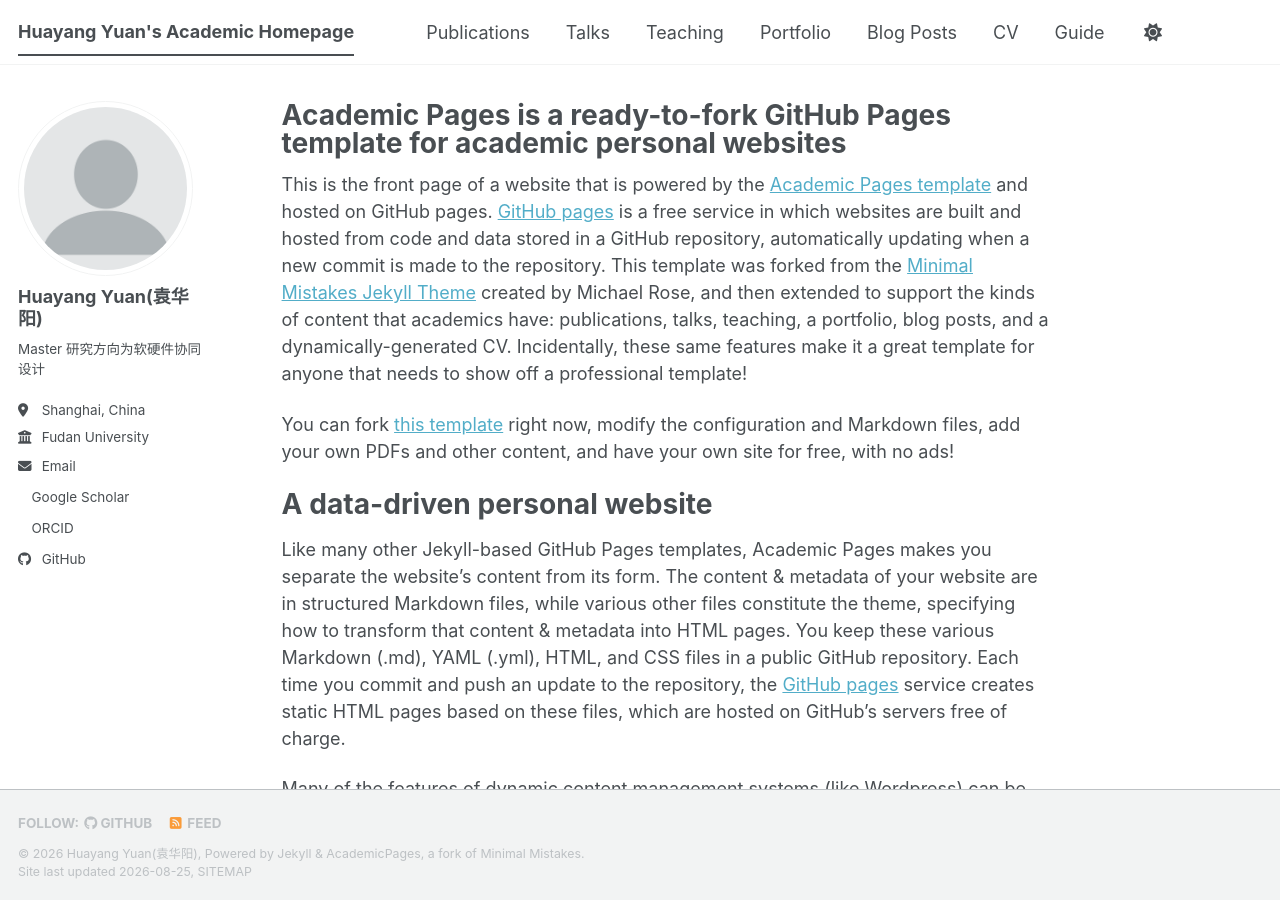
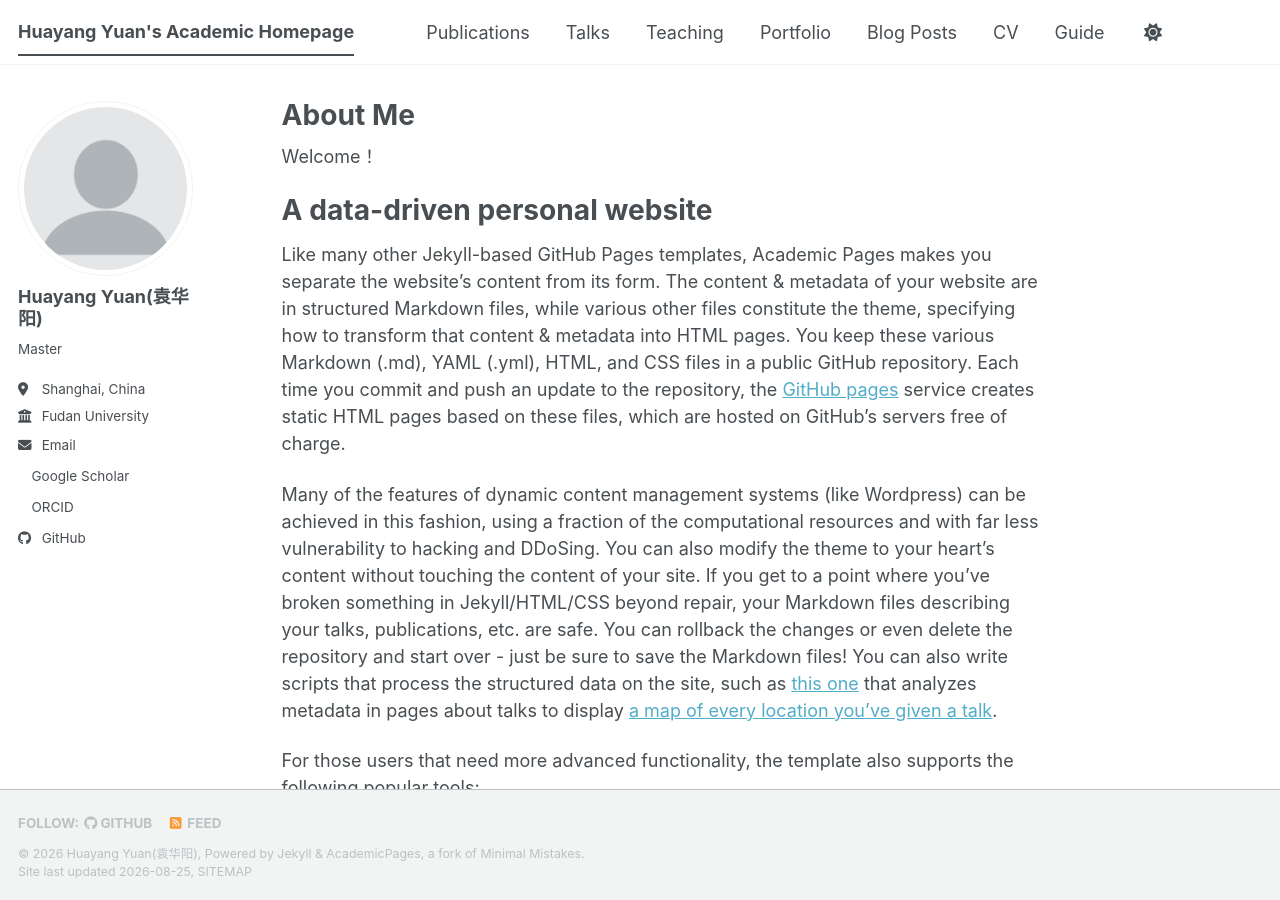
Before and after one commit to Geek3600/Geek3600.github.io, a Jekyll site: the page built from _pages/about.md, in a window 1280 px wide and 900 px high. Built offline with Jekyll 4.4.1, drawn with Linux system fonts in a browser that asks for light colours; a style sheet for code colours, icons or effects is not loaded.

Commit message:
Update personal academic profile

```diff
--- a/_config.yml
+++ b/_config.yml
@@ -26,8 +26,7 @@ author:
   avatar           : "profile.png"
   name             : "Huayang Yuan(袁华阳)"
   pronouns         : # example: "she/her"
-  bio              : "Master
-                      研究方向为软硬件协同设计"
+  bio              : "Master"
   location         : "Shanghai, China"
   employer         : "Fudan University"
   uri              : # URL
--- a/_pages/about.md
+++ b/_pages/about.md
@@ -1,15 +1,13 @@
 ---
 permalink: /
-title: "Academic Pages is a ready-to-fork GitHub Pages template for academic personal websites"
+title: "About Me"
 author_profile: true
 redirect_from:
   - /about/
   - /about.html
 ---
 
-This is the front page of a website that is powered by the [Academic Pages template](https://github.com/academicpages/academicpages.github.io) and hosted on GitHub pages. [GitHub pages](https://pages.github.com) is a free service in which websites are built and hosted from code and data stored in a GitHub repository, automatically updating when a new commit is made to the repository. This template was forked from the [Minimal Mistakes Jekyll Theme](https://mmistakes.github.io/minimal-mistakes/) created by Michael Rose, and then extended to support the kinds of content that academics have: publications, talks, teaching, a portfolio, blog posts, and a dynamically-generated CV. Incidentally, these same features make it a great template for anyone that needs to show off a professional template!
-
- You can fork [this template](https://github.com/academicpages/academicpages.github.io) right now, modify the configuration and Markdown files, add your own PDFs and other content, and have your own site for free, with no ads!
+Welcome！
 
 A data-driven personal website
 ======
```
Also changed, not shown: other parts of _pages/about.md (+5 -5 lines), README.md (+3 -0 lines).
